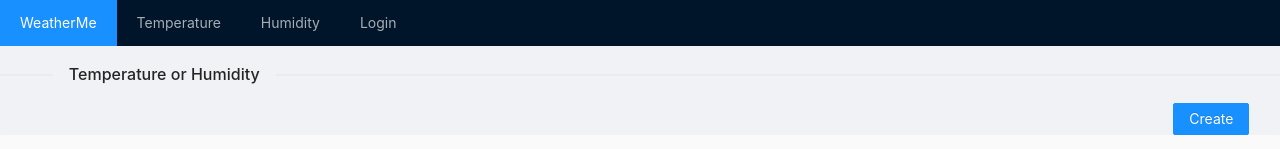
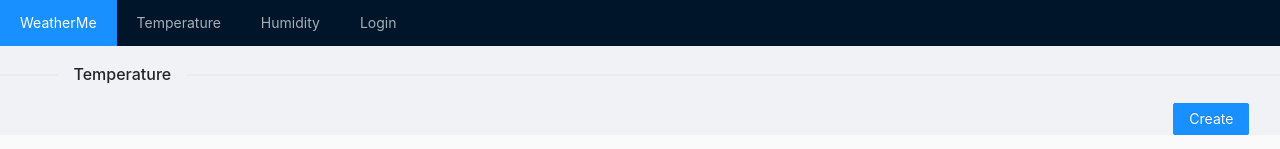
Before and after one commit to p3dr0c0st4/weather_me_frontend, a React (Create React App) app: page /temperature in a window 1280 px wide. Shown: the top 149 px of the page. Built offline with nearby package versions, Linux system fonts and the light colour scheme.

Commit message:
refactor: fix TemperaturePage  title

```diff
--- a/src/pages/temperature/TemperaturePage.tsx
+++ b/src/pages/temperature/TemperaturePage.tsx
@@ -6,7 +6,7 @@ import CreateButton from './../../components/crudButtons/CreateButton';
 export default () => {
     return (
         <>
-            <Divider orientation="left">Temperature or Humidity</Divider>
+            <Divider orientation="left">Temperature</Divider>
             <Row>
                 <Col push={22} span={4}>
                     <CreateButton key={'create'} />
```
